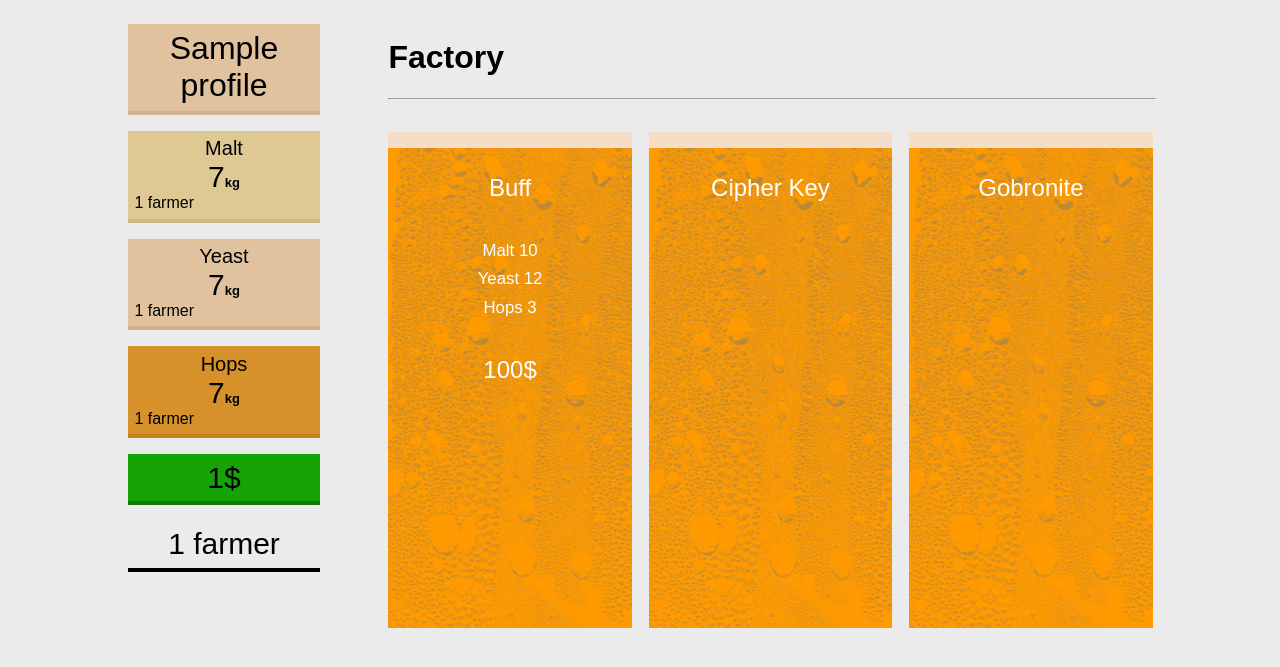
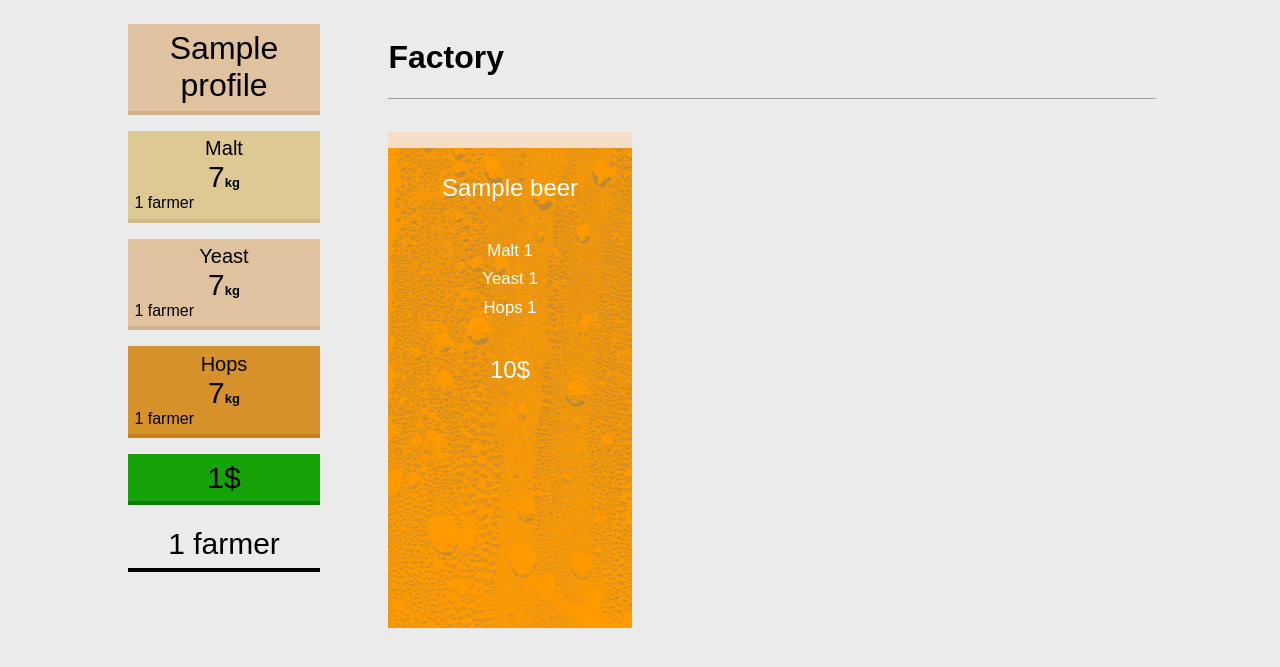
Before and after one commit to HE-Arc/Beer-Empire, a Django app: page /factory in a window 1280 px wide. Shown: the part 40-707 px from the top of the page. Run offline with Django 3.2, Linux system fonts and the light colour scheme; a user stored in the database is signed in; tables that the repository leaves empty hold one stand-in row (values such as "Sample post"); data that the repository does not hold is empty; some web fonts are replaced.

Commit message:
Factory working, using db

```diff
--- a/BeerEmpire/Game/templates/game/factory.html
+++ b/BeerEmpire/Game/templates/game/factory.html
@@ -10,15 +10,21 @@
 			<h1 class="display-4">Factory</h1>
 			<hr/>
 			<div class="gameboard">
-				<div id="engineBuff" class="engine beer Buff" onclick="makeAndSoldBeer(7,[4,2,1])">
-					<div class="title">Buff</div>
-					<div class="need">Malt 10</div>
-					<div class="need">Yeast 12</div>
-					<div class="need">Hops 3</div>
-					<div class="price">100$</div>
+				{% for beer in beers %}
+				<div
+					class="engine beer {{beer.name}}"
+					onclick="makeAndSoldBeer(
+						{{beer.cost}},[
+						{{beer.need_malt}},
+						{{beer.need_yeast}},
+						{{beer.need_hops}}])">
+					<div class="title">{{beer.name}}</div>
+					<div class="need">Malt {{beer.need_malt}}</div>
+					<div class="need">Yeast {{beer.need_yeast}}</div>
+					<div class="need">Hops {{beer.need_hops}}</div>
+					<div class="price">{{beer.cost}}$</div>
 				</div>
-				<div id="engineCipherKey" class="engine beer CipherKey" onclick="makeAndSoldBeer(13,[2,4,3])">Cipher Key</div>
-				<div id="engineGobronite" class="engine beer Gobronite" onclick="makeAndSoldBeer(16,[4,4,5])">Gobronite</div>
+				{% endfor %}
 			</div>
 		</div>
 	</div>
--- a/BeerEmpire/Game/views/game.py
+++ b/BeerEmpire/Game/views/game.py
@@ -7,7 +7,7 @@ from django.core import serializers
 from django.views.decorators.csrf import csrf_exempt
 from django.utils.decorators import method_decorator
 
-from Game.models import Profile
+from Game.models import Profile, Beer
 
 class GameViewBase(LoginRequiredMixin, generic.TemplateView):
     login_url = '/login/'
@@ -32,6 +32,7 @@ class FactoryView(GameViewBase):
 
     def get_context_data(self, **kwargs):
         context = super().get_context_data(**kwargs)
+        context["beers"] = Beer.objects.all()
         return context
 
 
```
